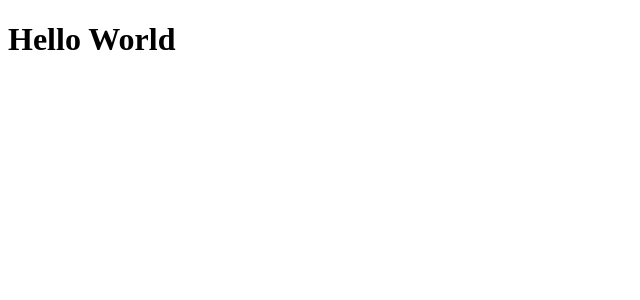
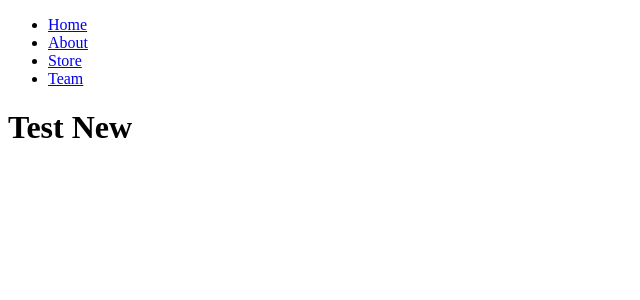
Before and after one commit to Skills-Learnings/React-Basic-and-Intermediate, a React (Vite) app: page /test/new in a window 1280 px wide. Shown: the top 300 px of the page, without its empty margins (0-640 px from the left). Built offline with nearby package versions, Linux system fonts and the light colour scheme.

Commit message:
Router examples implementation

```diff
--- a/package.json
+++ b/package.json
@@ -10,7 +10,8 @@
   },
   "dependencies": {
     "react": "^18.2.0",
-    "react-dom": "^18.2.0"
+    "react-dom": "^18.2.0",
+    "react-router-dom": "^6.23.0"
   },
   "devDependencies": {
     "@types/react": "^18.2.66",
--- /dev/null
+++ b/src/Navbar.jsx
@@ -0,0 +1,22 @@
+import { NavLink } from "react-router-dom"
+
+export function Navbar() {
+  return (
+    <nav>
+      <ul>
+        <li>
+          <NavLink to="/">Home</NavLink>
+        </li>
+        <li>
+          <NavLink to="/about">About</NavLink>
+        </li>
+        <li>
+          <NavLink to="/store">Store</NavLink>
+        </li>
+        <li>
+          <NavLink to="/team">Team</NavLink>
+        </li>
+      </ul>
+    </nav>
+  )
+}
--- /dev/null
+++ b/src/TeamNav.jsx
@@ -0,0 +1,55 @@
+import { Link, useLoaderData } from "react-router-dom"
+import teamMembers from "./teamMembers.json"
+
+// Dynamic routes example
+/* export function TeamNav() {
+  return (
+    <nav>
+      <ul>
+        {teamMembers.map((member) => (
+          <li key={member.id}>
+            <Link to={member.id}>Team - {member.name}</Link>
+          </li>
+        ))}
+        <li>
+          <Link to="new">New Team</Link>
+        </li>
+        {/* <li>
+          <Link to="..">.. Route</Link>
+        </li>
+        <li>
+          <Link to=".." relative="path">
+            .. Path
+          </Link>
+        </li>
+      </ul>
+    </nav>
+  )
+} */
+
+// Loaders route example
+export function TeamNav() {
+  const teamMembers = useLoaderData()
+  return (
+    <nav>
+      <ul>
+        {teamMembers.map((member) => (
+          <li key={member.id}>
+            <Link to={member.id.toString()}>Team - {member.name}</Link>
+          </li>
+        ))}
+        <li>
+          <Link to="new">New Team Member</Link>
+        </li>
+        {/* <li>
+          <Link to="..">.. Route</Link>
+        </li>
+        <li>
+          <Link to=".." relative="path">
+            .. Path
+          </Link>
+        </li> */}
+      </ul>
+    </nav>
+  )
+}
--- a/src/main.jsx
+++ b/src/main.jsx
@@ -1,9 +1,13 @@
 import React from "react"
 import ReactDOM from "react-dom/client"
-import App from "./App.jsx"
+import { RouterProvider } from "react-router"
+import { nestedRoutes } from "./router"
 
 ReactDOM.createRoot(document.getElementById("root")).render(
   <React.StrictMode>
-    <App />
+    {/* Router basics */}
+    {/* <RouterProvider router={router} /> */}
+    {/* Nested routes */}
+    {<RouterProvider router={nestedRoutes} />}
   </React.StrictMode>
 )
--- /dev/null
+++ b/src/pages/About.jsx
@@ -0,0 +1,7 @@
+export function About() {
+  return (
+    <>
+      <h1>About</h1>
+    </>
+  )
+}
--- /dev/null
+++ b/src/pages/Home.jsx
@@ -0,0 +1,7 @@
+export function Home() {
+  return (
+    <>
+      <h1>Home</h1>
+    </>
+  )
+}
--- /dev/null
+++ b/src/pages/NewTeamMember.jsx
@@ -0,0 +1,7 @@
+export function NewTeamMember({ name }) {
+  return (
+    <>
+      <h1>New Team Member</h1>
+    </>
+  )
+}
--- /dev/null
+++ b/src/pages/Store.jsx
@@ -0,0 +1,7 @@
+export function Store() {
+  return (
+    <>
+      <h1>Store</h1>
+    </>
+  )
+}
--- /dev/null
+++ b/src/pages/Team.jsx
@@ -0,0 +1,11 @@
+import { useOutletContext } from "react-router"
+
+export function Team() {
+  const value = useOutletContext()
+
+  return (
+    <>
+      <h1>Team - {value}</h1>
+    </>
+  )
+}
--- /dev/null
+++ b/src/pages/TeamMember.jsx
@@ -0,0 +1,24 @@
+import { useParams } from "react-router"
+import teamMembers from "../teamMembers.json"
+import { useLoaderData } from "react-router-dom"
+
+// Dynamic routes example
+/* export function TeamMember({ name }) {
+  const { memberId } = useParams()
+  const member = teamMembers.find((member) => member.id === memberId)
+  return (
+    <>
+      <h1>Team Member - {member.name}</h1>
+    </>
+  )
+} */
+
+// Loaders route example
+export function TeamMember({ name }) {
+  const member = useLoaderData()
+  return (
+    <>
+      <h1>Team Member - {member.name}</h1>
+    </>
+  )
+}
--- /dev/null
+++ b/src/router.jsx
@@ -0,0 +1,133 @@
+import {
+  createBrowserRouter,
+  Navigate,
+  Outlet,
+  redirect,
+  useNavigation,
+} from "react-router-dom"
+import { Home } from "./pages/Home"
+import { Store } from "./pages/Store"
+import { About } from "./pages/About"
+import { Navbar } from "./Navbar"
+import { Team } from "./pages/Team"
+import { TeamMember } from "./pages/TeamMember"
+import { TeamNav } from "./TeamNav"
+import { NewTeamMember } from "./pages/NewTeamMember"
+
+// React router basics
+/* export const router = createBrowserRouter([
+  { path: "/", element: <Home /> },
+  { path: "/store", element: <Store /> },
+  { path: "/about", element: <About /> },
+])
+ */
+
+//Nested routes
+/* export const nestedRoutes = createBrowserRouter([
+  {
+    element: <NavLayout />,
+    errorElement: <h1>Error</h1>,
+    children: [
+      { path: "/", element: <Home /> },
+      { path: "/store", element: <Store /> },
+      { path: "/about", element: <About /> },
+      {
+        path: "/team",
+        element: <TeamNavLayout />,
+        children: [
+          { index: true, element: <Team /> },
+          { path: "joe", element: <TeamMember name="joe" /> },
+          { path: "sally", element: <TeamMember name="sally" /> },
+        ],
+      },
+    ],
+  },
+])*/
+
+// dynamic routes
+/* export const nestedRoutes = createBrowserRouter([
+  {
+    element: <NavLayout />,
+    errorElement: <h1>Error</h1>,
+    children: [
+      /* { path: "*", element: <h1>404</h1> },
+      { path: "*", element: <Navigate to="/" /> },
+      { path: "/", element: <Home /> },
+      { path: "/test/*", element: <h1>Test</h1> },
+      { path: "/test/new", element: <h1>Test New</h1> },
+      { path: "/store", element: <Store /> },
+      { path: "/about", element: <About /> },
+      {
+        path: "/team",
+        element: <TeamNavLayout />,
+        children: [
+          { index: true, element: <Team /> },
+          { path: ":memberId", element: <TeamMember/> },
+          { path: "new", element: <NewTeamMember /> },
+        ],
+      },
+    ],
+  },
+]) */
+
+// Loaders
+export const nestedRoutes = createBrowserRouter([
+  {
+    element: <NavLayout />,
+    errorElement: <h1>Error</h1>,
+    children: [
+      /* { path: "*", element: <h1>404</h1> }, */
+      { path: "*", element: <Navigate to="/" /> },
+      { path: "/", element: <Home /> },
+      { path: "/test/*", element: <h1>Test</h1> },
+      { path: "/test/new", element: <h1>Test New</h1> },
+      { path: "/store", element: <Store /> },
+      { path: "/about", element: <About /> },
+      {
+        path: "/team",
+        element: <TeamNavLayout />,
+        loader: ({ request: { signal } }) => {
+          return fetch("https://jsonplaceholder.typicode.com/users?_limit=5", {
+            signal,
+          })
+        },
+        children: [
+          { index: true, element: <Team /> },
+          {
+            path: ":memberId",
+            loader: ({ params, request: { signal } }) => {
+              return fetch(
+                `https://jsonplaceholder.typicode.com/users/${params.memberId}`,
+                { signal }
+              ).then((res) => {
+                if (res.status === 200) return res.json()
+                throw redirect("/team")
+              })
+            },
+            element: <TeamMember />,
+          },
+          { path: "new", element: <NewTeamMember /> },
+        ],
+      },
+    ],
+  },
+])
+
+function NavLayout() {
+  const { state } = useNavigation()
+  return (
+    <>
+      <Navbar />
+      {state === "loading" ? <h1>Loading</h1> : <Outlet />}
+    </>
+  )
+}
+
+function TeamNavLayout() {
+  return (
+    <>
+      <TeamNav />
+      <Outlet context="Hi from the outlet" />
+    </>
+  )
+}
--- /dev/null
+++ b/src/teamMembers.json
@@ -0,0 +1,5 @@
+[
+  { "id": "06a54d48", "name": "Joe" },
+  { "id": "f5fa4b6d", "name": "Sally" },
+  { "id": "4fb2ed08", "name": "Kyle" }
+]
```
Also changed, not shown: 1 other file (tests, documents, lock files or other folders).
